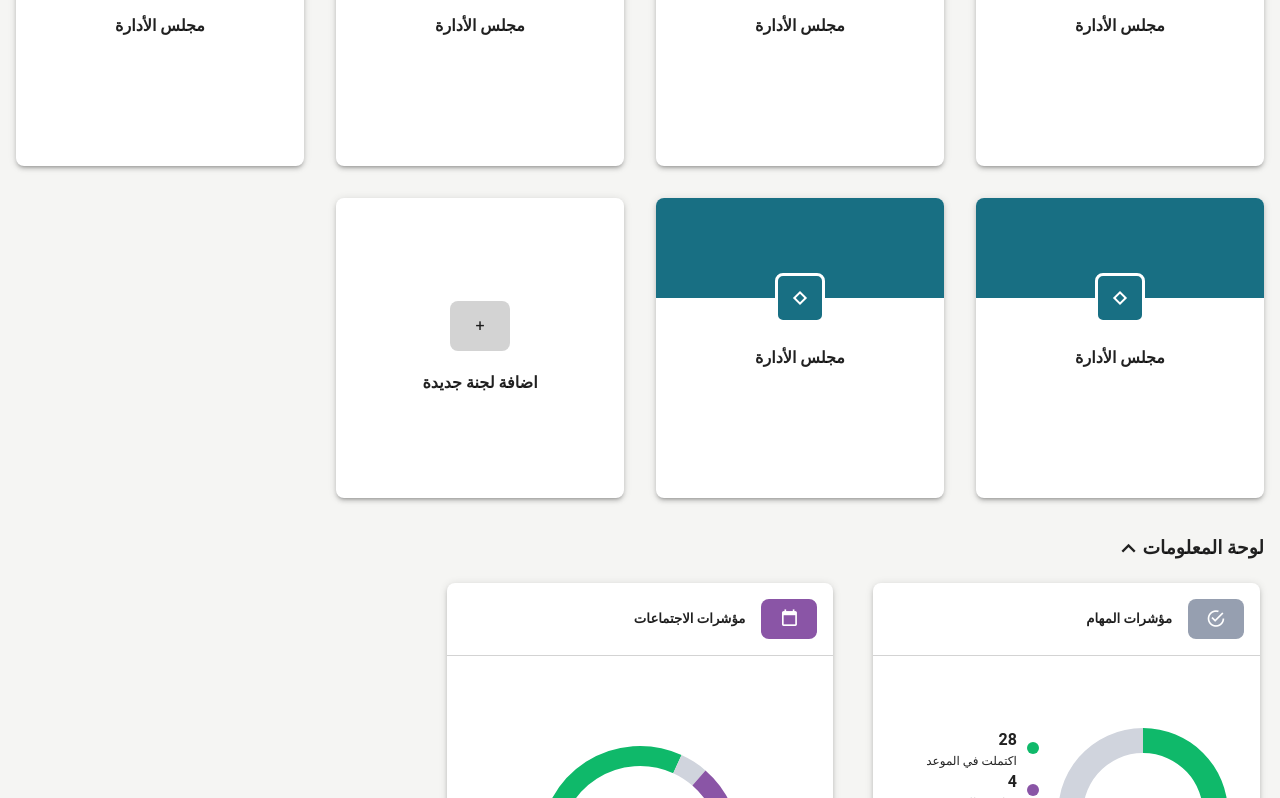
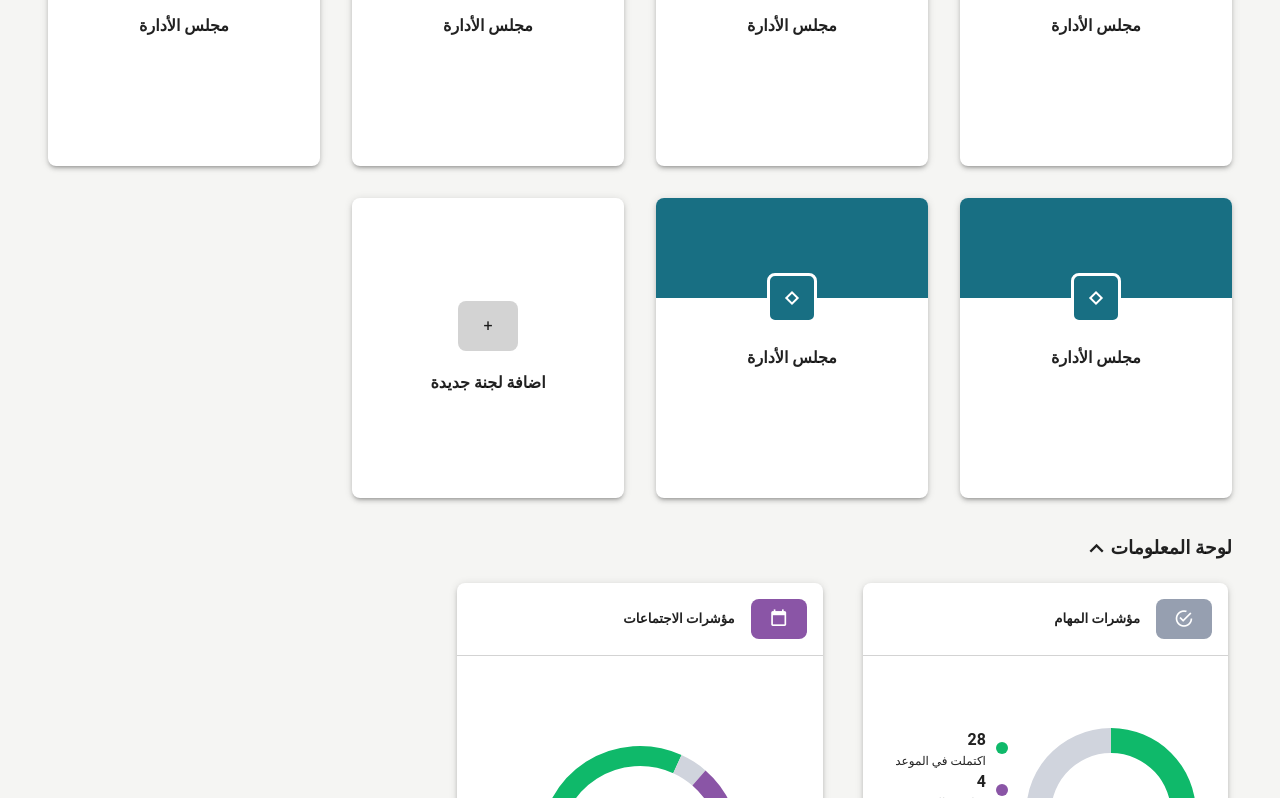
Before and after one commit to abdullah-omar-aly/vue3-vuetify-task, a Vue app: page / in a window 1280 px wide. Shown: the part 638-1436 px from the top of the page. Built offline with nearby package versions, Linux system fonts and the light colour scheme.

Commit message:
fix main div margin

```diff
--- a/src/App.vue
+++ b/src/App.vue
@@ -1,6 +1,6 @@
 <template >
   <v-app>
-    <v-main dir="rtl" class="py-10">
+    <v-main dir="rtl" class="py-10 px-8">
 
       <!-- members section -->
       <MembersSection />
```
